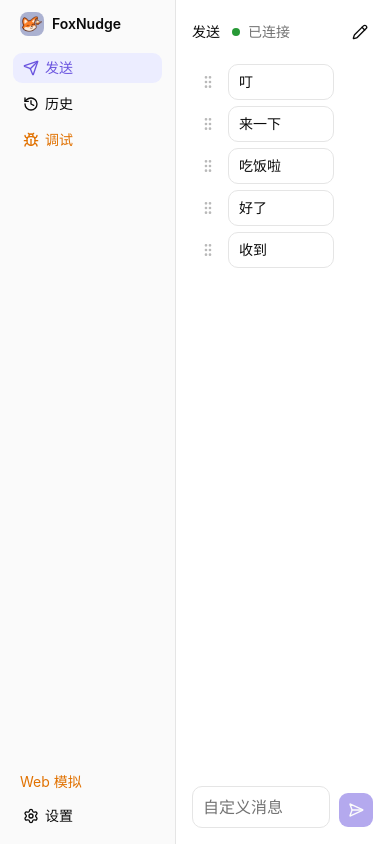
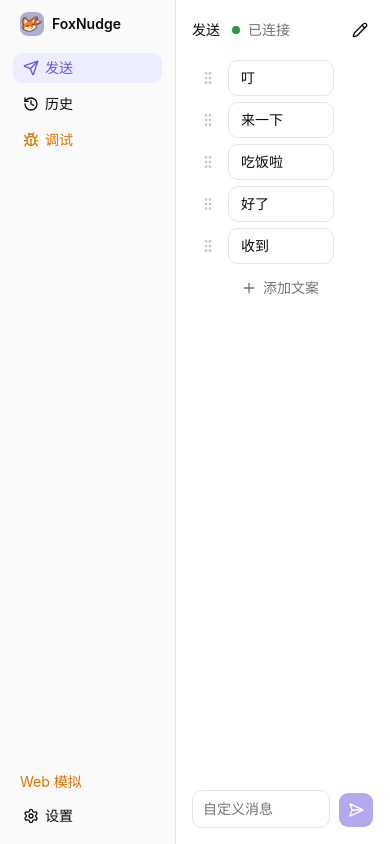
Before and after one commit to Tobepeter/fox-nudge, a React (Vite) app: page / in a window 390 px wide. Built offline with nearby package versions, Linux system fonts and the light colour scheme.

Commit message:
打磨发送页：常驻添加行、行内发送反馈、编辑切换字号一致、保存排队；调试页改为分页上中下结构
Co-Authored-By: Claude Opus 5.5 <noreply@anthropic.com>

```diff
--- a/src/app.tsx
+++ b/src/app.tsx
@@ -118,7 +118,6 @@ export function App() {
     try {
       await api.send('', body)
       await refresh()
-      toast.success('已发送', { id: 'sent', duration: 1500 })
       return true
     } catch (e) {
       toast.error(String(e), { id: 'send-error' })
@@ -183,7 +182,7 @@ export function App() {
         {desktop && <div data-tauri-drag-region className='h-11 shrink-0 select-none' />}
         <main
           className={`min-h-0 flex-1 p-4 ${desktop ? 'pt-0' : ''} ${
-            page === 'settings' || page === 'debug' ? 'app-scroll overflow-auto [scrollbar-gutter:stable]' : 'flex flex-col overflow-hidden'
+            page === 'settings' ? 'app-scroll overflow-auto [scrollbar-gutter:stable]' : 'flex flex-col overflow-hidden'
           }`}
         >
           {page === 'send' && (
--- a/src/components/compose.tsx
+++ b/src/components/compose.tsx
@@ -1,5 +1,5 @@
-import { useCallback, useEffect, useRef, useState, type RefObject } from 'react'
-import { GripVertical, Pencil, Plus, SendHorizontal, Trash2 } from 'lucide-react'
+import { useCallback, useEffect, useRef, useState, type ReactNode, type RefObject } from 'react'
+import { Check, GripVertical, Loader2, Pencil, Plus, SendHorizontal, Trash2 } from 'lucide-react'
 import {
   closestCenter,
   DndContext,
@@ -24,11 +24,24 @@ import type { Snapshot, Template } from '../lib/runtime'
 const LIMIT = 10
 const TEXT_LIMIT = 100
 const UNDO_MS = 5000
+const SENT_MS = 1200
 // 只允许上下拖
 const vertical: Modifier = ({ transform }) => ({ ...transform, x: 0 })
+// 行内按钮和输入框共用的尺寸与字重，切换编辑时文字位置、大小完全一致
+const FIELD = 'h-9 min-w-0 flex-1 px-3 font-normal'
 
-// 编辑态的文案输入框：和按钮同高，失焦或回车保存，Esc 还原
-function TextField(props: { value: string; onSave: (value: string) => void; autoFocus?: boolean; placeholder?: string; onCancel?: () => void }) {
+/** 发送反馈：正在发的那条转圈，发完短暂打勾；不禁用其他行，避免整列闪动 */
+type Feedback = { id: string; state: 'sending' | 'sent' } | null
+
+// 编辑态输入框：失焦或回车提交，Esc 放弃
+function TextField(props: {
+  value: string
+  onSubmit: (value: string) => void
+  onCancel?: () => void
+  autoFocus?: boolean
+  placeholder?: string
+  keepOpen?: boolean
+}) {
   const [value, setValue] = useState(props.value)
   useEffect(() => setValue(props.value), [props.value])
   return (
@@ -37,15 +50,23 @@ function TextField(props: { value: string; onSave: (value: string) => void; auto
       value={value}
       maxLength={TEXT_LIMIT}
       placeholder={props.placeholder}
-      className='h-9 min-w-0 flex-1'
+      className={FIELD}
       onChange={(e) => setValue(e.target.value)}
       onBlur={() => {
         const next = value.trim()
-        if (next && next !== props.value) props.onSave(next)
-        else if (!next) props.onCancel?.()
+        if (next && next !== props.value) props.onSubmit(next)
+        else props.onCancel?.()
       }}
       onKeyDown={(e) => {
-        if (e.key === 'Enter' && !e.nativeEvent.isComposing) (e.target as HTMLInputElement).blur()
+        if (e.key === 'Enter' && !e.nativeEvent.isComposing) {
+          e.preventDefault()
+          const next = value.trim()
+          if (props.keepOpen) {
+            // 连续添加：回车提交后清空，继续输下一条
+            if (next) props.onSubmit(next)
+            setValue('')
+          } else (e.target as HTMLInputElement).blur()
+        }
         if (e.key === 'Escape') {
           setValue(props.value)
           props.onCancel?.()
@@ -55,51 +76,67 @@ function TextField(props: { value: string; onSave: (value: string) => void; auto
   )
 }
 
-// 一行：左侧把手、中间按钮或输入框、右侧固定一格（编辑时是垃圾桶），两种状态位置和高度一致
+// 一行三段：左侧把手、中间按钮或输入框、右侧固定一格（发送状态或垃圾桶）
+function Line(props: { handle?: ReactNode; children: ReactNode; side?: ReactNode; dragging?: boolean }) {
+  return (
+    <div className={`flex items-center gap-1 ${props.dragging ? 'relative z-10' : ''}`}>
+      <span className='flex size-8 shrink-0 items-center justify-center'>{props.handle}</span>
+      {props.children}
+      <span className='flex size-9 shrink-0 items-center justify-center'>{props.side}</span>
+    </div>
+  )
+}
+
 function Row(props: {
   item: Template
   editing: boolean
-  disabled: boolean
-  send: (text: string) => void
+  feedback: Feedback
+  send: () => void
   update: (text: string) => void
   remove: () => void
 }) {
   const sortable = useSortable({ id: props.item.id })
+  const status = props.feedback?.id === props.item.id ? props.feedback.state : null
   return (
     <li
       ref={sortable.setNodeRef}
       style={{ transform: CSS.Translate.toString(sortable.transform), transition: sortable.transition }}
-      className={`group flex items-center gap-1 ${sortable.isDragging ? 'relative z-10' : ''}`}
+      className='group'
     >
+      <Line
+        dragging={sortable.isDragging}
+        handle={
           <button
             aria-label='拖动排序'
-        className='flex size-8 shrink-0 cursor-grab touch-none items-center justify-center rounded-md text-muted-foreground/50 group-hover:text-muted-foreground hover:bg-muted active:cursor-grabbing'
+            className='flex size-8 cursor-grab touch-none items-center justify-center rounded-md text-muted-foreground/40 group-hover:text-muted-foreground hover:bg-muted active:cursor-grabbing'
             {...sortable.attributes}
             {...sortable.listeners}
           >
             <GripVertical className='size-4' />
           </button>
-      {props.editing ? (
-        <TextField value={props.item.text} onSave={props.update} />
-      ) : (
-        <Button
-          variant='outline'
-          className={`h-9 min-w-0 flex-1 justify-start ${sortable.isDragging ? 'shadow-md' : ''}`}
-          disabled={props.disabled}
-          onClick={() => props.send(props.item.text)}
-        >
-          <span className='truncate'>{props.item.text}</span>
-        </Button>
-      )}
-      <span className='flex size-9 shrink-0 items-center justify-center'>
-        {props.editing && (
+        }
+        side={
+          props.editing ? (
             <Tip content='删除'>
               <Button variant='ghost' size='icon' aria-label='删除' onClick={props.remove}>
                 <Trash2 />
               </Button>
             </Tip>
+          ) : status === 'sending' ? (
+            <Loader2 className='size-4 animate-spin text-muted-foreground' aria-label='发送中' />
+          ) : status === 'sent' ? (
+            <Check className='size-4 text-success' aria-label='已发送' />
+          ) : null
+        }
+      >
+        {props.editing ? (
+          <TextField value={props.item.text} onSubmit={props.update} />
+        ) : (
+          <Button variant='outline' className={`${FIELD} justify-start ${sortable.isDragging ? 'shadow-md' : ''}`} onClick={props.send}>
+            <span className='truncate'>{props.item.text}</span>
+          </Button>
         )}
-      </span>
+      </Line>
     </li>
   )
 }
@@ -119,22 +156,54 @@ export function Compose(props: {
   disabled: boolean
 }) {
   const { snapshot, editing } = props
-  const busy = props.disabled || props.sending
-  // 排序和编辑立即生效，保存失败时跟随快照还原
+  // 排序、编辑、添加立即生效；保存排队进行，期间不被快照覆盖，失败时还原成快照
   const [items, setItems] = useState(snapshot.templates)
-  useEffect(() => setItems(snapshot.templates), [snapshot.templates])
   const latest = useRef(items)
   latest.current = items
+  const saved = useRef(snapshot.templates)
+  saved.current = snapshot.templates
+  const saving = useRef(false)
+  const queued = useRef<Template[] | null>(null)
+  useEffect(() => {
+    if (!saving.current) setItems(snapshot.templates)
+  }, [snapshot.templates])
   const [adding, setAdding] = useState(false)
   const [undo, setUndo] = useState<PendingUndo | null>(null)
   const clearUndo = useCallback(() => setUndo(null), [])
-  useEffect(() => {
-    if (!editing) setAdding(false)
-  }, [editing])
+  const [feedback, setFeedback] = useState<Feedback>(null)
+  const feedbackTimer = useRef<ReturnType<typeof setTimeout>>(undefined)
+  useEffect(() => () => clearTimeout(feedbackTimer.current), [])
   const sensors = useSensors(useSensor(PointerSensor), useSensor(KeyboardSensor, { coordinateGetter: sortableKeyboardCoordinates }))
+
   function save(next: Template[]) {
+    latest.current = next
     setItems(next)
-    void props.saveTemplates(next).then((ok) => !ok && setItems(snapshot.templates))
+    if (saving.current) {
+      queued.current = next
+      return
+    }
+    saving.current = true
+    void (async () => {
+      let target: Template[] | null = next
+      let ok = true
+      while (target) {
+        ok = await props.saveTemplates(target)
+        target = queued.current
+        queued.current = null
+      }
+      saving.current = false
+      if (!ok) setItems(saved.current)
+    })()
+  }
+  // 发送中只在这一行右侧转圈，发完打勾；正在发的时候再点直接忽略
+  async function send(id: string, text: string) {
+    if (feedback?.state === 'sending') return false
+    clearTimeout(feedbackTimer.current)
+    setFeedback({ id, state: 'sending' })
+    const ok = await props.send(text)
+    setFeedback(ok ? { id, state: 'sent' } : null)
+    if (ok) feedbackTimer.current = setTimeout(() => setFeedback(null), SENT_MS)
+    return ok
   }
   // 删除立即生效，5 秒内可撤销，插回原位置；再删一条会顶掉上一次的撤销
   function remove(item: Template) {
@@ -153,36 +222,45 @@ export function Compose(props: {
       },
     })
   }
+  function add(text: string) {
+    const current = latest.current
+    if (current.length >= LIMIT) return
+    const next = [...current, { id: crypto.randomUUID(), text }]
+    save(next)
+    if (next.length >= LIMIT) setAdding(false)
+  }
   function onDragEnd({ active, over }: DragEndEvent) {
     if (!over || active.id === over.id) return
     save(arrayMove(items, items.findIndex((t) => t.id === active.id), items.findIndex((t) => t.id === over.id)))
   }
   async function submit() {
-    if (await props.send(props.draft)) props.setDraft('')
+    if (await send('draft', props.draft)) props.setDraft('')
   }
+  const draftStatus = feedback?.id === 'draft' ? feedback.state : null
   return (
     <section className='flex min-h-0 flex-1 flex-col gap-4'>
       <UndoNotice pending={undo} onExpire={clearUndo} />
-      <div className='flex h-8 shrink-0 items-center justify-between gap-3'>
+      <div className='flex shrink-0 items-center justify-between gap-3'>
         <div className='flex min-w-0 items-center gap-3'>
           <h2 className='font-medium'>发送</h2>
           <ConnectionStatus connection={snapshot.connection} onReconnect={props.reconnect} />
         </div>
-        {editing ? (
-          <Button size='sm' onClick={() => props.setEditing(false)}>
-            完成
-          </Button>
-        ) : (
-          <Tip content='编辑文案'>
-            <Button variant='ghost' size='icon-sm' aria-label='编辑文案' disabled={props.disabled} onClick={() => props.setEditing(true)}>
-              <Pencil />
+        {/* 编辑和完成用同尺寸图标切换，标题栏不变宽 */}
+        <Tip content={editing ? '完成' : '编辑文案'}>
+          <Button
+            variant={editing ? 'secondary' : 'ghost'}
+            size='icon-sm'
+            aria-label={editing ? '完成' : '编辑文案'}
+            aria-pressed={editing}
+            disabled={props.disabled || (!editing && items.length === 0)}
+            onClick={() => props.setEditing(!editing)}
+          >
+            {editing ? <Check /> : <Pencil />}
           </Button>
         </Tip>
-        )}
       </div>
       <div className='app-scroll -mx-4 min-h-0 flex-1 overflow-y-auto px-4'>
-        <div className='max-w-md'>
-          {items.length === 0 && !editing && <p className='text-muted-foreground'>暂无文案</p>}
+        <div className='max-w-md space-y-1.5 pb-1'>
           <DndContext sensors={sensors} collisionDetection={closestCenter} modifiers={[vertical]} onDragEnd={onDragEnd}>
             <SortableContext items={items.map((t) => t.id)} strategy={verticalListSortingStrategy}>
               <ul className='space-y-1.5'>
@@ -191,8 +269,8 @@ export function Compose(props: {
                     key={item.id}
                     item={item}
                     editing={editing}
-                    disabled={busy}
-                    send={(text) => void props.send(text)}
+                    feedback={feedback}
+                    send={() => void send(item.id, item.text)}
                     update={(text) => save(items.map((t) => (t.id === item.id ? { ...t, text } : t)))}
                     remove={() => remove(item)}
                   />
@@ -200,31 +278,27 @@ export function Compose(props: {
               </ul>
             </SortableContext>
           </DndContext>
+          {/* 添加常驻在最后一行，点一下原地变输入框，回车后可以接着输下一条 */}
+          {items.length < LIMIT && (
+            <Line>
+              {adding ? (
+                <TextField value='' autoFocus keepOpen placeholder='输入文案，回车添加' onSubmit={add} onCancel={() => setAdding(false)} />
+              ) : (
+                <Button
+                  variant='ghost'
+                  className={`${FIELD} justify-start border border-dashed text-muted-foreground`}
+                  disabled={props.disabled}
+                  onClick={() => setAdding(true)}
+                >
+                  <Plus />
+                  添加文案
+                </Button>
+              )}
+            </Line>
+          )}
           {editing && (
-            <div className='space-y-1.5 pt-1.5'>
-              {adding && (
-                <div className='flex items-center gap-1 pr-10 pl-9'>
-                  <TextField
-                    value=''
-                    autoFocus
-                    placeholder='新文案'
-                    onCancel={() => setAdding(false)}
-                    onSave={(text) => {
-                      setAdding(false)
-                      save([...items, { id: '', text }])
-                    }}
-                  />
-                </div>
-              )}
-              <div className='flex items-center justify-between pr-10 pl-9'>
-                {items.length < LIMIT && !adding ? (
-                  <Button variant='ghost' size='sm' onClick={() => setAdding(true)}>
-                    <Plus />
-                    添加
-                  </Button>
-                ) : (
-                  <span />
-                )}
+            <Line>
+              <span className='flex-1' />
               <ConfirmAction
                 label='恢复默认'
                 description='恢复默认文案？当前文案会被替换'
@@ -236,8 +310,7 @@ export function Compose(props: {
                 }
                 onConfirm={props.resetTemplates}
               />
-              </div>
-            </div>
+            </Line>
           )}
         </div>
       </div>
@@ -252,8 +325,8 @@ export function Compose(props: {
           onChange={(e) => props.setDraft(e.target.value)}
           onSubmit={() => void submit()}
         />
-        <Button size='icon' className='size-9 shrink-0' aria-label='发送' disabled={busy || !props.draft.trim()} onClick={() => void submit()}>
-          <SendHorizontal />
+        <Button size='icon' className='size-9 shrink-0' aria-label='发送' disabled={props.disabled || (!props.draft.trim() && !draftStatus)} onClick={() => void submit()}>
+          {draftStatus === 'sending' ? <Loader2 className='animate-spin' /> : draftStatus === 'sent' ? <Check /> : <SendHorizontal />}
         </Button>
       </div>
     </section>
--- a/src/components/ui/input.tsx
+++ b/src/components/ui/input.tsx
@@ -8,7 +8,7 @@ function Input({ className, type, ...props }: React.ComponentProps<'input'>) {
       type={type}
       data-slot='input'
       className={cn(
-        'h-8 w-full min-w-0 rounded-lg border border-input bg-transparent px-2.5 py-1 text-base transition-colors outline-none file:inline-flex file:h-6 file:border-0 file:bg-transparent file:text-sm file:font-medium file:text-foreground placeholder:text-muted-foreground focus-visible:border-ring focus-visible:ring-3 focus-visible:ring-ring/50 disabled:pointer-events-none disabled:cursor-not-allowed disabled:bg-input/50 disabled:opacity-50 aria-invalid:border-destructive aria-invalid:ring-3 aria-invalid:ring-destructive/20 md:text-sm dark:bg-input/30 dark:disabled:bg-input/80 dark:aria-invalid:border-destructive/50 dark:aria-invalid:ring-destructive/40',
+        'h-8 w-full min-w-0 rounded-lg border border-input bg-transparent px-2.5 py-1 text-sm transition-colors outline-none file:inline-flex file:h-6 file:border-0 file:bg-transparent file:text-sm file:font-medium file:text-foreground placeholder:text-muted-foreground focus-visible:border-ring focus-visible:ring-3 focus-visible:ring-ring/50 disabled:pointer-events-none disabled:cursor-not-allowed disabled:bg-input/50 disabled:opacity-50 aria-invalid:border-destructive aria-invalid:ring-3 aria-invalid:ring-destructive/20 dark:bg-input/30 dark:disabled:bg-input/80 dark:aria-invalid:border-destructive/50 dark:aria-invalid:ring-destructive/40',
         className,
       )}
       {...props}
--- a/src/components/ui/textarea.tsx
+++ b/src/components/ui/textarea.tsx
@@ -6,7 +6,7 @@ function Textarea({ className, ...props }: React.ComponentProps<'textarea'>) {
     <textarea
       data-slot='textarea'
       className={cn(
-        'flex min-h-16 w-full rounded-lg border border-input bg-transparent px-2.5 py-2 text-base transition-colors outline-none placeholder:text-muted-foreground focus-visible:border-ring focus-visible:ring-3 focus-visible:ring-ring/50 disabled:cursor-not-allowed disabled:opacity-50 aria-invalid:border-destructive aria-invalid:ring-3 aria-invalid:ring-destructive/20 md:text-sm dark:bg-input/30 dark:aria-invalid:border-destructive/50',
+        'flex min-h-16 w-full rounded-lg border border-input bg-transparent px-2.5 py-2 text-sm transition-colors outline-none placeholder:text-muted-foreground focus-visible:border-ring focus-visible:ring-3 focus-visible:ring-ring/50 disabled:cursor-not-allowed disabled:opacity-50 aria-invalid:border-destructive aria-invalid:ring-3 aria-invalid:ring-destructive/20 dark:bg-input/30 dark:aria-invalid:border-destructive/50',
         className,
       )}
       {...props}
--- a/src/debug/debug-page.tsx
+++ b/src/debug/debug-page.tsx
@@ -1,42 +1,63 @@
-// DEBUG：开发版调试页，模拟收消息、断线和离线补收，走和真实订阅相同的处理路径
-import { useState } from 'react'
+// DEBUG：开发版调试页。上：分页；中：滚动区；下：固定状态栏。模拟消息和断线走与真实订阅相同的处理路径
+import { useEffect, useState, type ReactNode } from 'react'
 import { toast } from 'sonner'
 import { Button } from '../components/ui/button'
 import { Input } from '../components/ui/input'
-import { api, type Snapshot } from '../lib/runtime'
+import { ToggleGroup, ToggleGroupItem } from '../components/ui/toggle-group'
+import { connectionText } from '../components/connection-status'
+import { api, type InjectMessage, type Snapshot } from '../lib/runtime'
 
-export function DebugPage(props: { snapshot: Snapshot }) {
-  const [sender, setSender] = useState('小明')
-  const [body, setBody] = useState('在吗，来一下')
+const tabs = [
+  { value: 'message', label: '模拟消息' },
+  { value: 'connection', label: '连接' },
+  { value: 'state', label: '状态' },
+]
+const pressed = 'px-3 data-pressed:border-primary data-pressed:bg-primary data-pressed:text-primary-foreground'
+
 async function run(work: () => Promise<unknown>, done?: string) {
   try {
     await work()
-      if (done) toast.success(done, { id: 'debug' })
+    if (done) toast.success(done, { id: 'debug', duration: 1500 })
   } catch (e) {
     toast.error(String(e), { id: 'debug' })
   }
 }
-  const inject = (extra: Parameters<typeof api.debugInject>[0] = { body }) =>
-    run(() => api.debugInject({ senderName: sender, ...extra }))
+
+function Group(props: { title: string; children: ReactNode }) {
   return (
-    <div className='max-w-2xl space-y-6 pb-4'>
-      <h2 className='font-medium text-amber-600 dark:text-amber-400'>调试</h2>
     <section className='space-y-2'>
-        <h3 className='text-muted-foreground'>模拟收到消息</h3>
-        <div className='flex gap-2'>
-          <Input className='w-32' value={sender} onChange={(e) => setSender(e.target.value)} placeholder='发送者' />
+      <h3 className='text-muted-foreground'>{props.title}</h3>
+      {props.children}
+    </section>
+  )
+}
+
+function MessageTab() {
+  const [sender, setSender] = useState('小明')
+  const [body, setBody] = useState('在吗，来一下')
+  const inject = (extra: Partial<InjectMessage> = {}) => run(() => api.debugInject({ senderName: sender, body, ...extra }))
+  return (
+    <div className='space-y-5'>
+      <Group title='内容'>
+        <div className='flex max-w-md gap-2'>
+          <Input className='w-28' value={sender} onChange={(e) => setSender(e.target.value)} placeholder='发送者' />
           <Input value={body} onChange={(e) => setBody(e.target.value)} placeholder='内容' />
         </div>
+      </Group>
+      <Group title='收到一条'>
         <div className='flex flex-wrap gap-2'>
-          <Button variant='outline' onClick={() => void inject({ body })}>
-            明文消息
+          <Button variant='outline' onClick={() => void inject()}>
+            明文
           </Button>
-          <Button variant='outline' onClick={() => void inject({ body, encrypted: true })}>
-            加密消息
+          <Button variant='outline' onClick={() => void inject({ encrypted: true })}>
+            加密
           </Button>
-          <Button variant='outline' onClick={() => void inject({ body, wrongKey: true })}>
+          <Button variant='outline' onClick={() => void inject({ wrongKey: true })}>
             密钥不一致
           </Button>
+        </div>
+      </Group>
+      <Group title='离线补收'>
         <Button
           variant='outline'
           onClick={() =>
@@ -45,12 +66,16 @@ export function DebugPage(props: { snapshot: Snapshot }) {
             })
           }
         >
-            离线补收 3 条
+          补收 3 条，合并成一条提醒
         </Button>
+      </Group>
     </div>
-      </section>
-      <section className='space-y-2'>
-        <h3 className='text-muted-foreground'>连接</h3>
+  )
+}
+
+function ConnectionTab({ snapshot }: { snapshot: Snapshot }) {
+  return (
+    <div className='space-y-5'>
       <div className='flex flex-wrap gap-2'>
         <Button variant='outline' onClick={() => void run(api.debugDisconnect)}>
           模拟断线
@@ -59,11 +84,48 @@ export function DebugPage(props: { snapshot: Snapshot }) {
           重新连接
         </Button>
       </div>
-        <pre className='app-scroll overflow-auto rounded-lg bg-muted p-3'>{JSON.stringify(props.snapshot.connection, null, 2)}</pre>
-      </section>
-      <section className='space-y-1 text-muted-foreground'>
-        <p>探针：window.__DEBUG__.nudge.app，桌面开发版可用 pnpm probe -- snapshot</p>
-      </section>
+      <pre className='rounded-lg bg-muted p-3'>{JSON.stringify(snapshot.connection, null, 2)}</pre>
     </div>
   )
 }
+
+function StateTab() {
+  const [state, setState] = useState<unknown>(null)
+  const refresh = () => setState(window.__DEBUG__?.nudge?.app ? (window.__DEBUG__.nudge.app as { snapshot: () => unknown }).snapshot() : null)
+  useEffect(() => {
+    refresh()
+    const timer = setInterval(refresh, 1000)
+    return () => clearInterval(timer)
+  }, [])
+  return <pre className='rounded-lg bg-muted p-3'>{JSON.stringify(state, null, 2)}</pre>
+}
+
+export function DebugPage(props: { snapshot: Snapshot }) {
+  const [tab, setTab] = useState('message')
+  const { snapshot } = props
+  return (
+    <section className='flex min-h-0 flex-1 flex-col gap-4'>
+      <div className='flex shrink-0 items-center justify-between'>
+        <h2 className='font-medium text-amber-600 dark:text-amber-400'>调试</h2>
+        <ToggleGroup value={[tab]} onValueChange={([next]) => next && setTab(next)} variant='outline' size='sm' spacing={0} aria-label='调试分类'>
+          {tabs.map((t) => (
+            <ToggleGroupItem key={t.value} value={t.value} className={pressed}>
+              {t.label}
+            </ToggleGroupItem>
+          ))}
+        </ToggleGroup>
+      </div>
+      <div className='app-scroll -mx-4 min-h-0 flex-1 overflow-y-auto px-4'>
+        {tab === 'message' && <MessageTab />}
+        {tab === 'connection' && <ConnectionTab snapshot={snapshot} />}
+        {tab === 'state' && <StateTab />}
+      </div>
+      <div className='flex shrink-0 items-center justify-between gap-3 border-t pt-3 text-muted-foreground'>
+        <span>
+          {connectionText(snapshot.connection)} · {snapshot.messages.length} 条消息
+        </span>
+        <code>__DEBUG__.nudge.app</code>
+      </div>
+    </section>
+  )
+}
```
Lines whose indentation alone changed are shown as unchanged.
